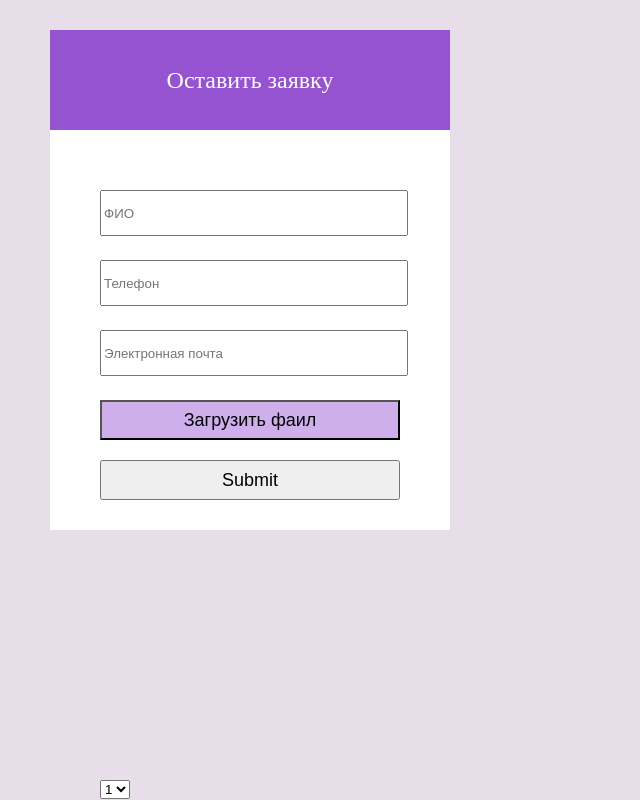
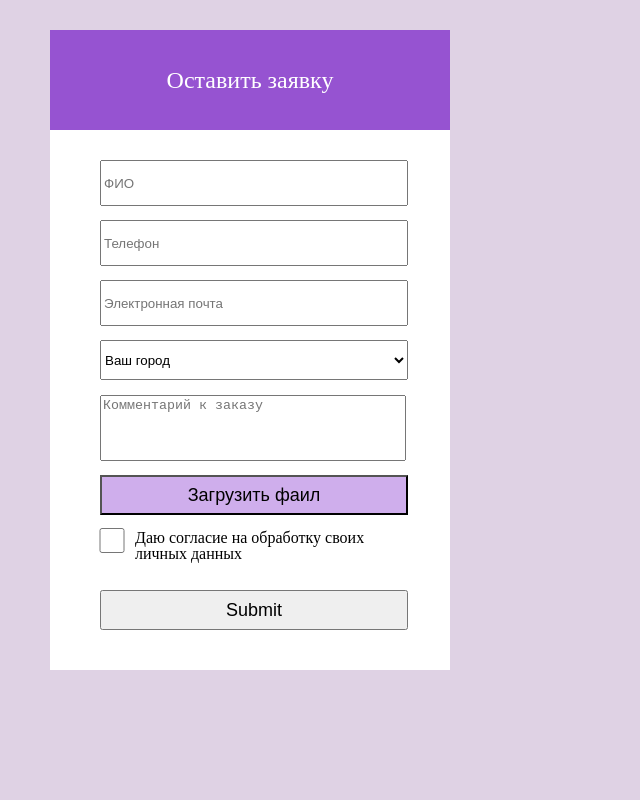
Before and after one commit to Olenaelf/nure_hw_03, a plain HTML site: page index.html in a window 1280 px wide. Shown: the whole page, without its empty margins (0-640 px from the left). Drawn offline with Linux system fonts and the light colour scheme.

Commit message:
added inputs

```diff
--- a/css/styles.css
+++ b/css/styles.css
@@ -55,7 +55,7 @@ img {
 }
 
 body {
-    background-color: #e7deea;
+    background-color: #dfd2e4;
 }
 
 /*form*/
@@ -63,7 +63,7 @@ body {
 .field {
     background-color: #ffffff;
     width: 400px;
-    height: 500px;
+    height: 640px;
     position: relative;
     top: 30px;
     left: 50px;
@@ -84,15 +84,9 @@ p {
     color: #ffffff;
 }
 
-select {
-    position: relative;
-    top: 650px;
-    left: 50px;
-}
-
 input {
     position: absolute;
-    top: 160px;
+    top: 130px;
     left: 50px;
     display: inline-block;
     width: 300px;
@@ -101,29 +95,69 @@ input {
 
 input + input {
     position: absolute;
-    top: 230px;
+    top: 190px;
     left: 50px;
 }
 
 input + input + input {
     position: absolute;
-    top: 300px;
+    top: 250px;
     left: 50px;
+}
+
+select {
+    position: relative;
+    top: 210px;
+    left: 50px;
+    width: 308px;
+    height: 40px;
+}
+
+textarea {
+    position: absolute;
+    top: 365px;
+    left: 50px;
+    width: 300px;
+    height: 60px;
+    resize: none;
+}
+
+textarea:focus {
+    background: #f9eefd;
+}
+
+button {
+    width: 308px;
+    height: 40px;
+    background-color: #cfaeec;
+    position: absolute;
+    top: 445px;
+    left: 50px;
+    font-size: large;
+}
+
+button:hover {
+    background: #894bc1;
+}
+
+div input[type='checkbox'] {
+    position: absolute;
+    top: 495px;
+    left: -92px;
+    height: 25px;
+}
+label {
+    position: absolute;
+    top: 500px;
+    width: 285px;
+    left: 85px;
 }
 
 input + input + input + input {
     position: absolute;
-    top: 430px;
+    top: 560px;
     left: 50px;
     font-size: large;
+    width: 308px;
+    height: 40px;
 }
-
-button {
-    width: 300px;
-    height: 40px;
-    background-color: #cfaeec;
-    position: absolute;
-    top: 370px;
-    left: 50px;
-    font-size: large;
-}
--- a/index.html
+++ b/index.html
@@ -12,17 +12,24 @@
                 <p>Оставить заявку</p>
             </div>
             <form action="#">
+                <input type="text" placeholder="ФИО" />
+                <input type="tel" placeholder="Телефон" />
+                <input type="email" placeholder="Электронная почта" />
+                <input type="submit" />
                 <select>
-                    <option value="">1</option>
-                    <option value="">2</option>
-                    <option value="">3</option>
-                    <option value="">4</option>
-                    <option value="">5</option>
+                    <option value="">Ваш город</option>
+                    <option value="">Киев</option>
+                    <option value="">Львов</option>
+                    <option value="">Одесса</option>
+                    <option value="">Харьков</option>
                 </select>
-                <input type="text" placeholder="ФИО" />
-                <input type="text" placeholder="Телефон" />
-                <input type="text" placeholder="Электронная почта" />
-                <input type="submit" />
+                <textarea placeholder="Комментарий к заказу"></textarea>
+                <div>
+                    <input type="checkbox" />
+                    <label>
+                        Даю согласие на обработку своих личных данных
+                    </label>
+                </div>
                 <button>Загрузить фаил</button>
             </form>
         </div>
```
